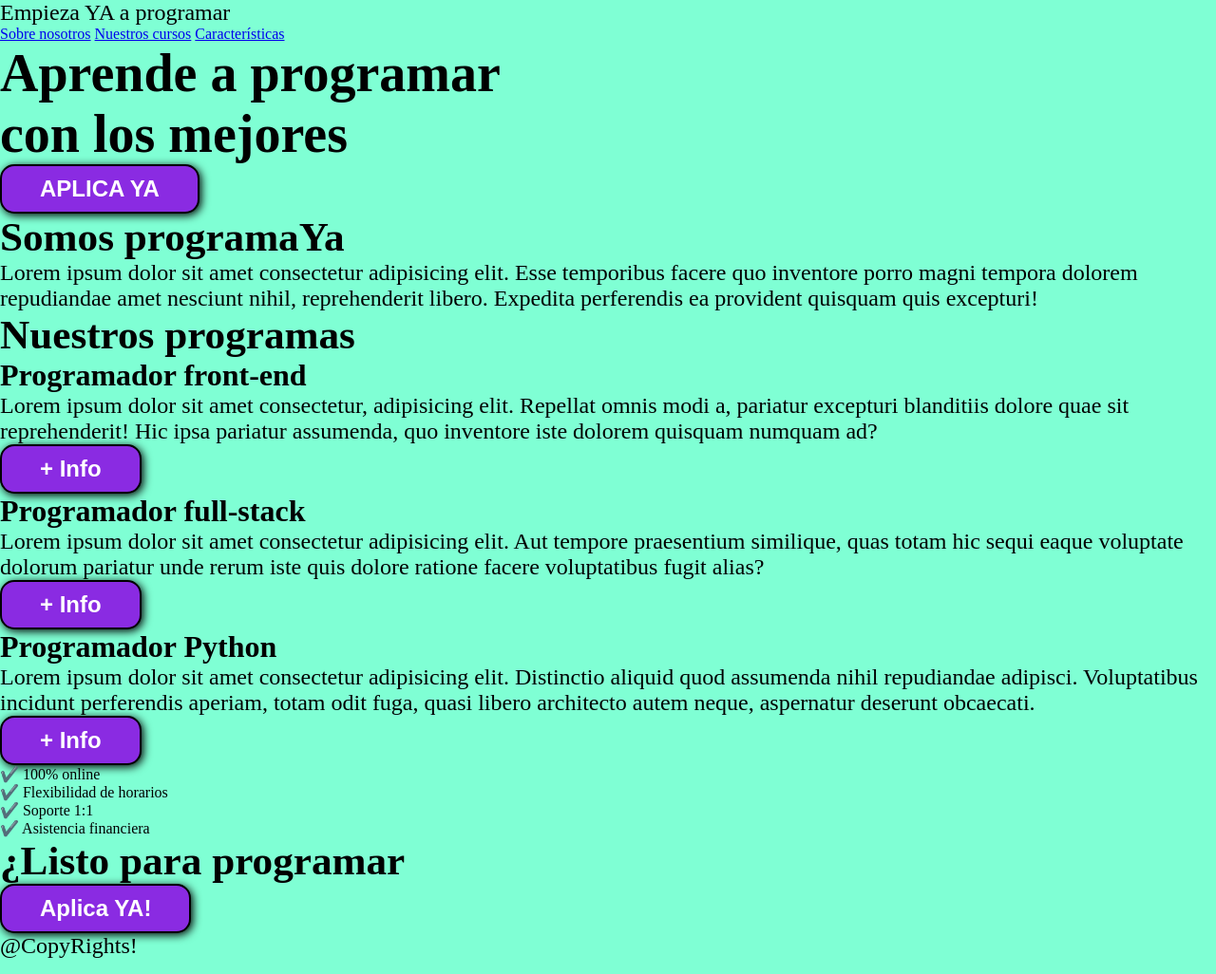
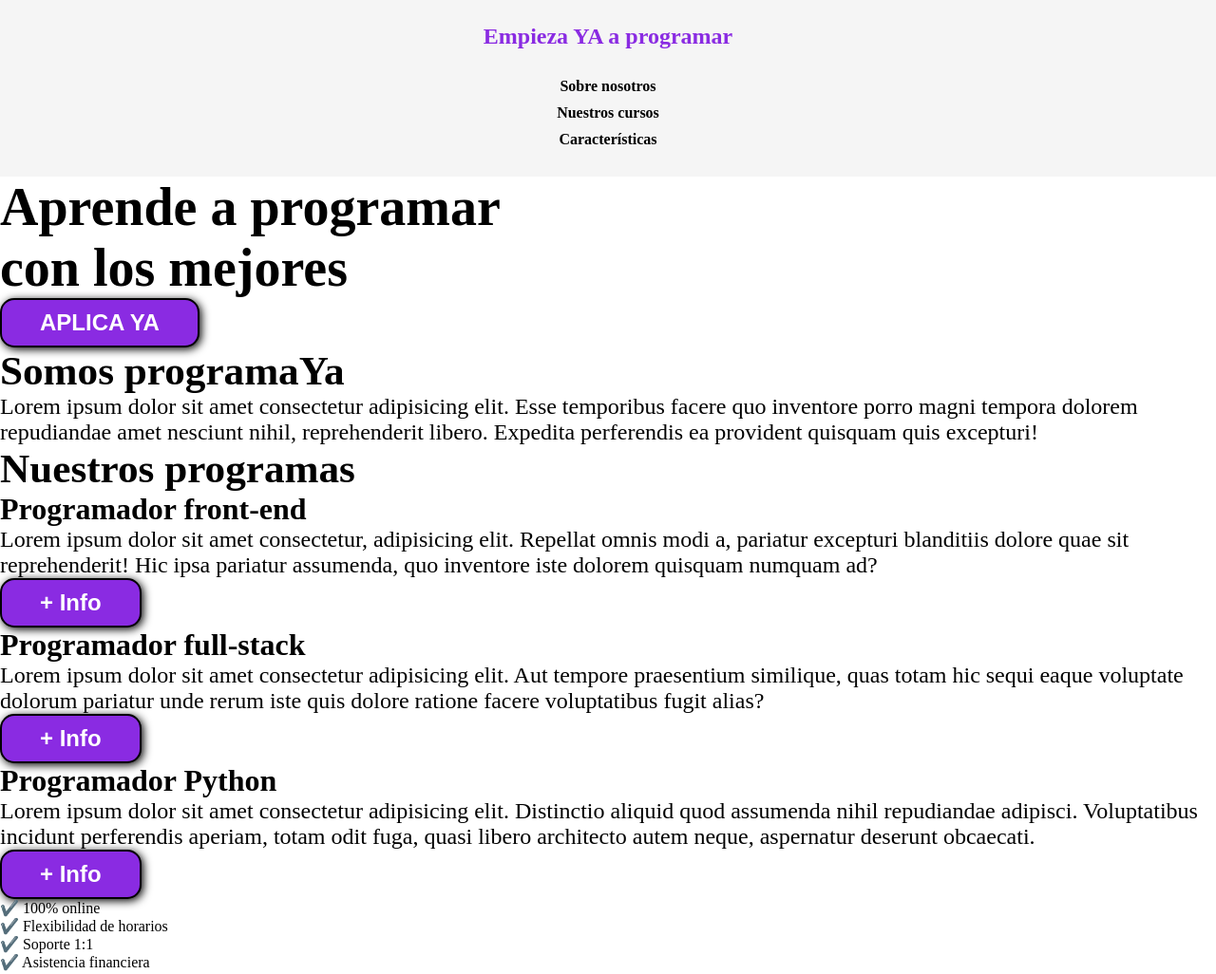
Before and after one commit to Eddieramirez29/AppResponsive, a plain HTML site: page index.html in a window 1280 px wide. Shown: the top 1026 px of the page at 95% size. Drawn offline with Linux system fonts and the light colour scheme.

Commit message:
Header finished

```diff
--- a/index.css
+++ b/index.css
@@ -1,6 +1,5 @@
 body
 {
-    background-color: aquamarine;
     margin: 0;
     font-family: 'Times New Roman', Times, serif;
 }
@@ -45,3 +44,51 @@ button:hover
 {
     background-color: rgb(65, 6, 121);
 }
+
+.container
+{
+    max-width: 1400px;
+    margin: auto;
+}
+
+header
+{
+    background-color: rgb(245, 245, 245);
+}
+
+header .logo
+{
+    margin: 0;
+    padding: 25px 30px;
+    font-weight: bold;
+    color: blueviolet;
+    font-size: 1.5em;
+}
+
+header .container
+{
+    display: flex;
+    flex-direction: column;
+    align-items:center
+}
+
+header nav
+{
+    display: flex;
+    flex-direction: column;
+    align-items:center;
+    padding-bottom: 25px;
+}
+
+header a
+{
+    padding: 5px 12px;
+    text-decoration: none;
+    font-weight: bold;
+    color: black;
+}
+
+header a:hover
+{
+    color: blueviolet;
+}
--- a/index.html
+++ b/index.html
@@ -5,12 +5,16 @@
     <link rel="stylesheet" href="./index.css">
 </head>
 <body>
+    <header>
         <div class="container">
             <p class="logo">Empieza YA a programar</p>
+            <nav>
                 <a href="#">Sobre nosotros</a>
                 <a href="#">Nuestros cursos</a>
                 <a href="#">Características</a>
+            </nav>
         </div>
+    </header>
 
     <section id="hero">
         <h1>Aprende a programar
```
Lines whose indentation alone changed are shown as unchanged.
